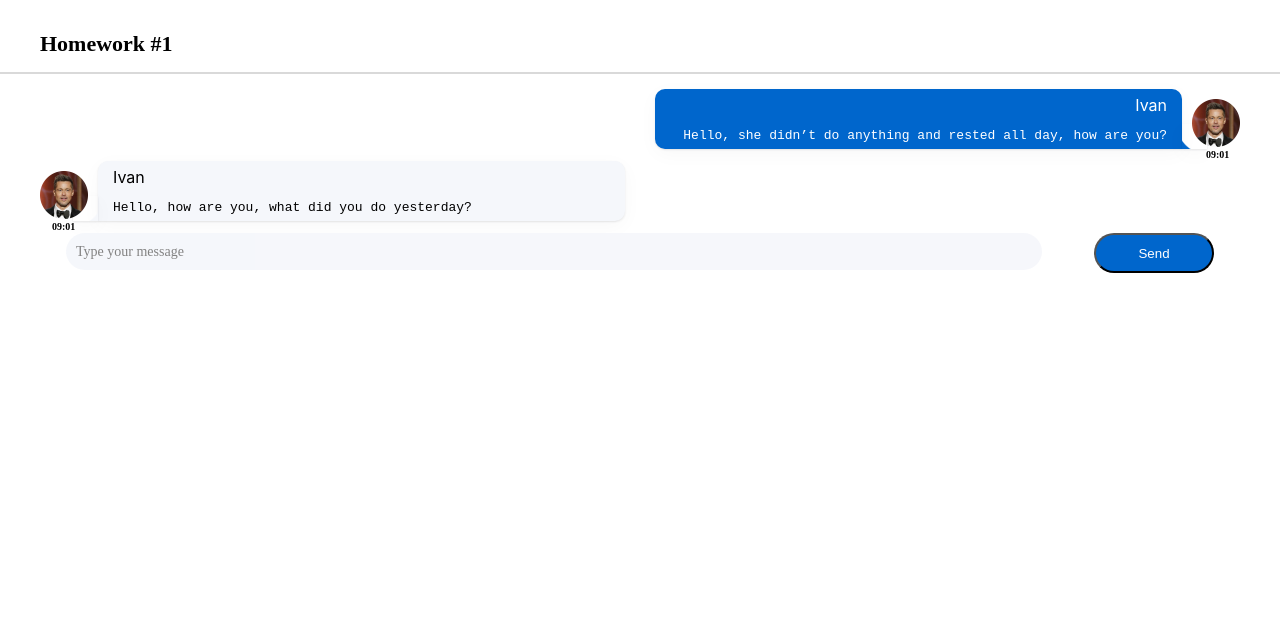
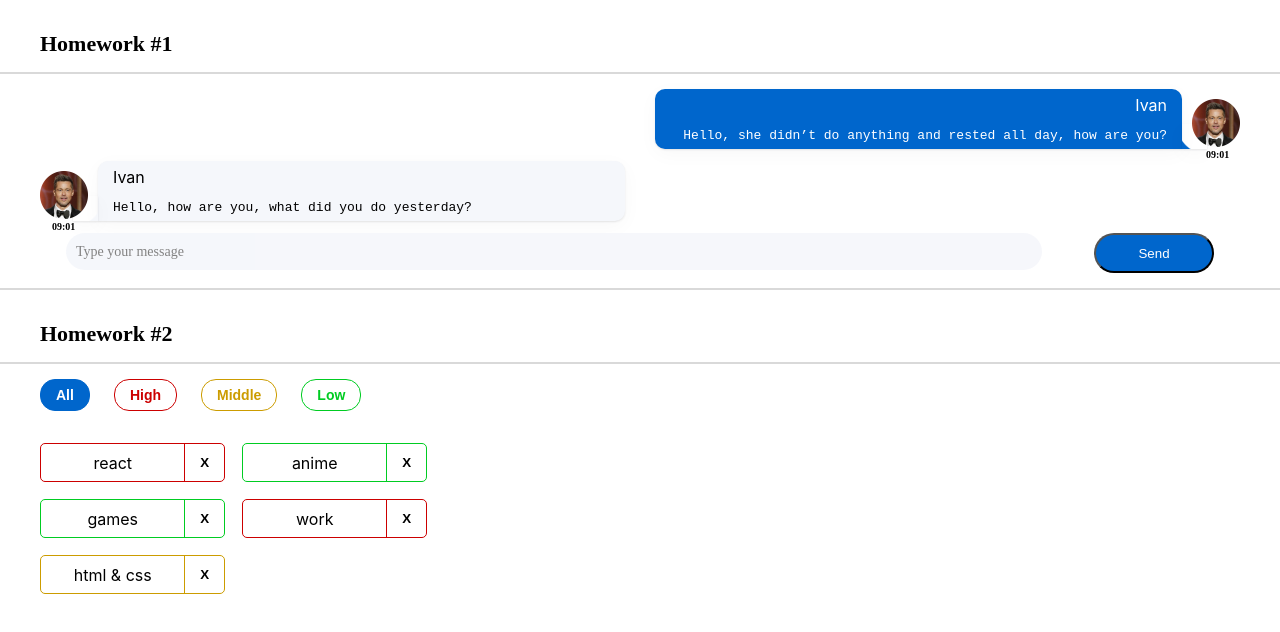
Before and after one commit to Seidali001/hws2-master, a React (Create React App) app: page / in a window 1280 px wide. Shown: the top 632 px of the page. Built offline with nearby package versions, Linux system fonts and the light colour scheme.

Commit message:
Described the types of hooks, props, arrays and functions. And added the logic of some functions. And displayed some incoming data.

```diff
--- a/src/s1-main/App.module.css
+++ b/src/s1-main/App.module.css
@@ -30,3 +30,13 @@
     margin-bottom: 15px;
 
 }
+
+.up-line {
+
+
+    width: 1280px;
+    height: 0px;
+
+
+    border: 1px solid #000000;
+}
--- a/src/s1-main/App.tsx
+++ b/src/s1-main/App.tsx
@@ -1,13 +1,14 @@
 import React from 'react'
 import s from './App.module.css'
 import HW1 from '../s2-homeworks/hw01/HW1'
+import HW2 from "../s2-homeworks/hw02/HW2";
 
 function App() {
     return (
         <div className={s.App}>
             <HW1/>
             {/*раскомментировать по ходу выполнения*/}
-            {/*<HW2/>*/}
+            <HW2/>
             {/*<HW3/>*/}
             {/*<HW4/>*/}
 
--- a/src/s2-homeworks/hw02/HW2.tsx
+++ b/src/s2-homeworks/hw02/HW2.tsx
@@ -1,6 +1,7 @@
 import React, {useState} from 'react'
 import Affairs from './affairs/Affairs'
 import s2 from '../../s1-main/App.module.css'
+import affairs from "./affairs/Affairs";
 
 /*
 * 1 - описать типы AffairPriorityType, AffairType
@@ -17,46 +18,60 @@ import s2 from '../../s1-main/App.module.css'
 * */
 
 // types
-export type AffairPriorityType = any // need to fix any
+export type AffairPriorityType =
+    "low" |
+    "middle" |
+    "high" // need to fix any
 export type AffairType = {
-    _id: any // need to fix any
-    name: any // need to fix any
+    _id: number// need to fix any
+    name: string // need to fix any
     priority: AffairPriorityType
 }
 export type FilterType = 'all' | AffairPriorityType
 
 // constants
-const defaultAffairs: any = [ // need to fix any
-    {_id: 1, name: 'React', priority: 'high'}, // студенты могут изменить содержимое name и количество элементов в массиве, ...priority не менять!
+const defaultAffairs: Array<AffairType> = [ // need to fix any
+    {_id: 1, name: 'react', priority: 'high'}, // студенты могут изменить содержимое name и количество элементов в массиве, ...priority не менять!
     {_id: 2, name: 'anime', priority: 'low'},
     {_id: 3, name: 'games', priority: 'low'},
     {_id: 4, name: 'work', priority: 'high'},
     {_id: 5, name: 'html & css', priority: 'middle'},
 ]
+// pure helper functions
+export const filterAffairs = (affairs: Array<AffairType>, filter: FilterType): Array<AffairType> => { // need to fix any
+    switch (filter) {
+        case 'all':
+           return  affairs;
+        case 'low':
+          return   affairs.filter(el => el.priority === "low")
+        case 'middle':
+          return   affairs.filter(el => el.priority === "middle");
+        case 'high':
+           return  affairs.filter(el => el.priority === "high")
+        default:
+            return affairs
+    }
 
-// pure helper functions
-export const filterAffairs = (affairs: any, filter: any): any => { // need to fix any
+    }
+    export const deleteAffair = (affairs: AffairType[], _id: number): AffairType[] => { // need to fix any
 
-
-    return affairs // need to fix
-}
-export const deleteAffair = (affairs: any, _id: any): any => { // need to fix any
-
-    return affairs // need to fix
+        return affairs.filter(elem => elem._id !== _id)
     }
 
     function HW2() {
-    const [affairs, setAffairs] = useState<any>(defaultAffairs) // need to fix any
+        const [affairs, setAffairs] = useState<AffairType[]>(defaultAffairs) // need to fix any
         const [filter, setFilter] = useState<FilterType>('all')
 
         const filteredAffairs = filterAffairs(affairs, filter)
-    const deleteAffairCallback = (_id: any) => { // need to fix any
-        // need to fix
+        const deleteAffairCallback = (_id: number) => { // need to fix any
+            setAffairs(deleteAffair(affairs, _id)) // need to fix
         }
 
         return (
             <div id={'hw2'}>
+                <hr className={s2.line}/>
                 <div className={s2.hwTitle}>Homework #2</div>
+                <hr className={s2.line}/>
                 <div className={s2.hw}>
                     <Affairs
                         data={filteredAffairs}
--- a/src/s2-homeworks/hw02/affairs/Affairs.tsx
+++ b/src/s2-homeworks/hw02/affairs/Affairs.tsx
@@ -2,26 +2,27 @@ import React from 'react'
 import Affair from './affair/Affair'
 import {AffairType, FilterType} from '../HW2'
 import s from './Affairs.module.css'
+import affair from "./affair/Affair";
 
 type AffairsPropsType = {
-    data: any // need to fix any
-    setFilter: any
-    deleteAffairCallback: any
+    data: Array<AffairType> // need to fix any
+    setFilter: (filter: FilterType)=> void  // need to fix any
+    deleteAffairCallback: (_id: number)=> void // need to fix any
     filter: FilterType
 }
 
 function Affairs(props: AffairsPropsType) {
     const setAll = () => {
-        // need to fix
+        props.setFilter('all')  // need to fix
     }
     const setHigh = () => {
-        // need to fix
+        props.setFilter('high') // need to fix
     }
     const setMiddle = () => {
-        // need to fix
+        props.setFilter('middle') // need to fix
     }
     const setLow = () => {
-        // need to fix
+        props.setFilter('low') // need to fix
     }
 
     const cnAll = s.button + ' ' + s.all + (props.filter === 'all' ? ' ' + s.active : '')
--- a/src/s2-homeworks/hw02/affairs/affair/Affair.tsx
+++ b/src/s2-homeworks/hw02/affairs/affair/Affair.tsx
@@ -2,16 +2,18 @@ import React from 'react'
 import { AffairType } from '../../HW2'
 import s from './Affair.module.css'
 import s2 from '../Affairs.module.css'
+import affairs from "../Affairs";
 
 type AffairPropsType = {
     // key не нужно типизировать
     affair: AffairType
-    deleteAffairCallback: any // need to fix any
+    deleteAffairCallback: (_id: number)=> void // need to fix any
 }
 
 function Affair(props: AffairPropsType) {
+
     const deleteCallback = () => {
-        // need to fix
+       props.deleteAffairCallback(props.affair._id)  // need to fix
     }
 
     const nameClass = s.name + ' ' + s2[props.affair.priority]
@@ -24,7 +26,7 @@ function Affair(props: AffairPropsType) {
             className={affairClass}
         >
             <div id={'hw2-name-' + props.affair._id} className={nameClass}>
-                {/*создаёт студент*/}
+                {props.affair.name}
 
                 {/**/}
             </div>
@@ -35,7 +37,7 @@ function Affair(props: AffairPropsType) {
             <button
                 id={'hw2-button-delete-' + props.affair._id}
                 className={buttonClass}
-                // need to fix
+                onClick={deleteCallback}// need to fix
 
             >
                 {/*текст кнопки могут изменить студенты*/}
```
Lines whose indentation alone changed are shown as unchanged.
